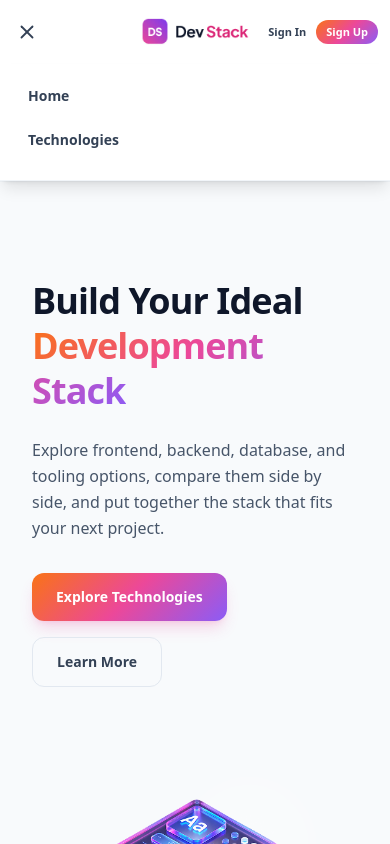
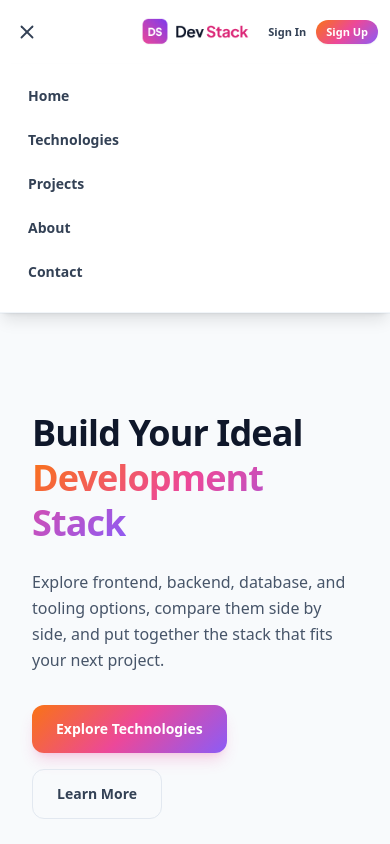
Before and after one commit to Mahathir003/DEVstack, a React (Vite) app: page / in a window 390 px wide. Both pictures are taken after a click on the button "Toggle navigation menu". Shown: the top 844 px of the page. Built offline with nearby package versions, Linux system fonts and the light colour scheme.

Commit message:
mobile view fixedd

```diff
--- a/src/components/Navbar.jsx
+++ b/src/components/Navbar.jsx
@@ -4,19 +4,19 @@ import { Menu, X } from "lucide-react";
 export default function Navbar() {
   const [isOpen, setIsOpen] = useState(false);
 
-  const scrollToTechnologies = (e) => {
+  const navLinks = [
+    { name: "Home", href: "#home" },
+    { name: "Technologies", href: "#technologies" },
+    { name: "Projects", href: "#projects" },
+    { name: "About", href: "#about" },
+    { name: "Contact", href: "#contact" },
+  ];
+
+  const handleScroll = (e, href) => {
     e.preventDefault();
     setIsOpen(false);
-    const element = document.getElementById("technologies");
-    if (element) {
-      element.scrollIntoView({ behavior: "smooth" });
-    }
-  };
-
-  const scrollToHome = (e) => {
-    e.preventDefault();
-    setIsOpen(false);
-    const element = document.getElementById("home");
+    const targetId = href.replace("#", "");
+    const element = document.getElementById(targetId);
     if (element) {
       element.scrollIntoView({ behavior: "smooth" });
     }
@@ -33,7 +33,7 @@ export default function Navbar() {
       <div className="hidden md:flex max-w-7xl mx-auto px-4 sm:px-6 lg:px-8 h-20 items-center justify-between">
         <a
           href="#home"
-          onClick={scrollToHome}
+          onClick={(e) => handleScroll(e, "#home")}
           className="flex items-center cursor-pointer"
         >
           <img
@@ -44,32 +44,16 @@ export default function Navbar() {
         </a>
 
         <div className="flex items-center gap-8 text-sm font-medium text-slate-600">
+          {navLinks.map((link) => (
             <a
-            href="#home"
-            onClick={scrollToHome}
+              key={link.name}
+              href={link.href}
+              onClick={(e) => handleScroll(e, link.href)}
               className="hover:text-slate-900 transition-colors cursor-pointer"
             >
-            Home
+              {link.name}
             </a>
-          <a
-            href="#technologies"
-            onClick={scrollToTechnologies}
-            className="hover:text-slate-900 transition-colors cursor-pointer"
-          >
-            Technologies
-          </a>
-          <a
-            href="#projects"
-            className="hover:text-slate-900 transition-colors"
-          >
-            Projects
-          </a>
-          <a href="#about" className="hover:text-slate-900 transition-colors">
-            About
-          </a>
-          <a href="#contact" className="hover:text-slate-900 transition-colors">
-            Contact
-          </a>
+          ))}
         </div>
 
         <div className="flex items-center gap-3">
@@ -90,6 +74,7 @@ export default function Navbar() {
             className="p-1 rounded-xl text-slate-700 hover:bg-slate-100 transition-colors focus:outline-none"
             aria-label="Toggle navigation menu"
           >
+            <div className="transition-transform duration-300 ease-in-out transform">
               {isOpen ? (
                 <X
                   size={22}
@@ -98,13 +83,14 @@ export default function Navbar() {
               ) : (
                 <Menu size={22} />
               )}
+            </div>
           </button>
         </div>
 
         <div className="flex items-center justify-center">
           <a
             href="#home"
-            onClick={scrollToHome}
+            onClick={(e) => handleScroll(e, "#home")}
             className="flex items-center cursor-pointer"
           >
             <img
@@ -116,10 +102,10 @@ export default function Navbar() {
         </div>
 
         <div className="flex items-center justify-end gap-1">
-          <button className="text-[11px] font-semibold text-slate-700 px-1.5 py-1">
+          <button className="text-[11px] font-semibold text-slate-700 hover:text-slate-900 px-1.5 py-1 whitespace-nowrap transition-colors">
             Sign In
           </button>
-          <button className="text-[11px] font-semibold text-white bg-brand-gradient px-2.5 py-1 rounded-full">
+          <button className="text-[11px] font-semibold text-white bg-brand-gradient px-2.5 py-1 rounded-full shadow-sm whitespace-nowrap">
             Sign Up
           </button>
         </div>
@@ -127,24 +113,24 @@ export default function Navbar() {
 
       {/* Mobile Animated Dropdown Menu */}
       <div
-        className={`md:hidden grid transition-all duration-300 ease-in-out ${isOpen ? "grid-rows-[1fr] opacity-100 border-b border-slate-100 shadow-lg" : "grid-rows-[0fr] opacity-0 pointer-events-none"}`}
+        className={`md:hidden grid transition-all duration-300 ease-in-out ${
+          isOpen
+            ? "grid-rows-[1fr] opacity-100 border-b border-slate-100 shadow-lg"
+            : "grid-rows-[0fr] opacity-0 pointer-events-none"
+        }`}
       >
         <div className="overflow-hidden">
           <div className="px-4 pt-3 pb-5 space-y-1 bg-white">
+            {navLinks.map((link) => (
               <a
-              href="#home"
-              onClick={scrollToHome}
-              className="block px-3 py-2.5 rounded-lg text-sm font-semibold text-slate-700 hover:bg-slate-50"
+                key={link.name}
+                href={link.href}
+                onClick={(e) => handleScroll(e, link.href)}
+                className="block px-3 py-2.5 rounded-lg text-sm font-semibold text-slate-700 hover:bg-slate-50 hover:text-slate-900 transition-colors cursor-pointer"
               >
-              Home
+                {link.name}
               </a>
-            <a
-              href="#technologies"
-              onClick={scrollToTechnologies}
-              className="block px-3 py-2.5 rounded-lg text-sm font-semibold text-slate-700 hover:bg-slate-50 cursor-pointer"
-            >
-              Technologies
-            </a>
+            ))}
           </div>
         </div>
       </div>
```
Lines whose indentation alone changed are shown as unchanged.
